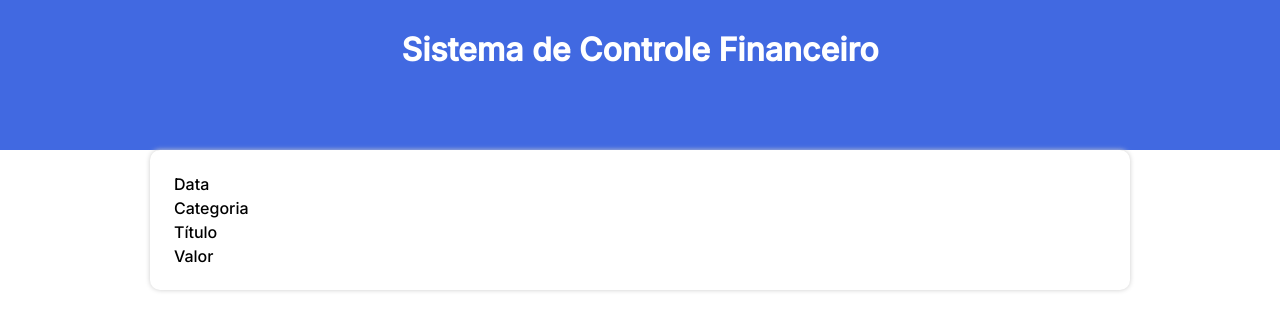
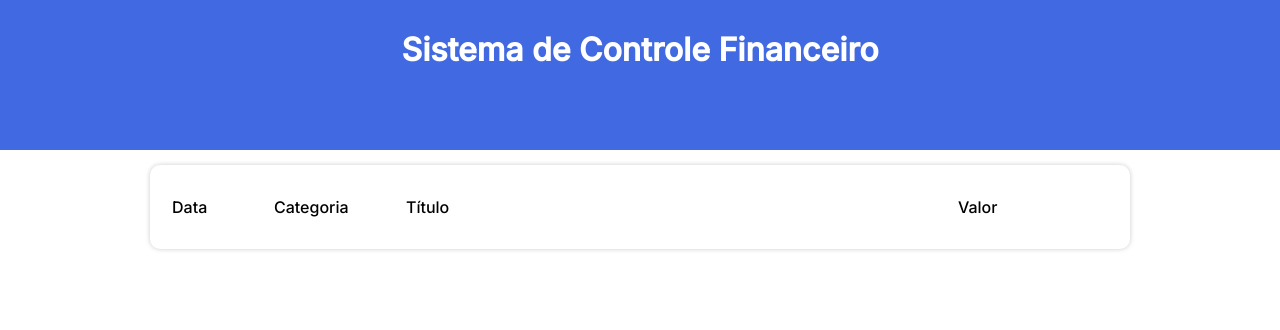
Before and after one commit to pedrogoncaalves/personal-finance-project, a React (Vite) app: page / in a window 1280 px wide. Shown: the top 330 px of the page. Built offline with nearby package versions, Linux system fonts and the light colour scheme.

Commit message:
corrigindo bugs

```diff
--- a/src/App.tsx
+++ b/src/App.tsx
@@ -1,3 +1,4 @@
+
 import { useState, useEffect } from 'react'
 import * as C from './components/App.styles'
 import { Category } from './types/Category'
--- a/src/components/App.styles.ts
+++ b/src/components/App.styles.ts
@@ -4,14 +4,12 @@ import styled from "styled-components";
 
 
 export const Container = styled.div`
-
-
 `
 
 
 export const Header = styled.div`
 background-color: royalblue;
-height: 9.37rem;
+height: 150px;
 text-align: center;
 
 `
@@ -27,5 +25,4 @@ margin: auto;
 max-width: 980px;
 margin-bottom: 50px;
 
-
 `
--- a/src/components/TableArea/index.tsx
+++ b/src/components/TableArea/index.tsx
@@ -5,11 +5,10 @@ export const TableArea = () => {
         <C.Table>
             <thead>
                 <tr>
-                    <C.TableHeadColumn>Data</C.TableHeadColumn>
-                    <C.TableHeadColumn>Categoria</C.TableHeadColumn>
+                <C.TableHeadColumn width={100}>Data</C.TableHeadColumn>
+                    <C.TableHeadColumn width={130}>Categoria</C.TableHeadColumn>
                     <C.TableHeadColumn>Título</C.TableHeadColumn>
-                    <C.TableHeadColumn>Valor</C.TableHeadColumn>
-
+                    <C.TableHeadColumn width={150}>Valor</C.TableHeadColumn>
                 </tr>
 
             </thead>
--- a/src/components/TableArea/styles.ts
+++ b/src/components/TableArea/styles.ts
@@ -9,10 +9,16 @@ background-color: #FFF;
 padding: 20px;
 box-shadow: 0px 0px 5px #CCC;
 border-radius: 10px;
+margin-top: 15px;
+
+
 
 `
-
-export const TableHeadColumn = styled.table`
-text-align: center;
+// Passando props para componentes estilizados
+export const TableHeadColumn = styled.th<{ width?: number}>`
+width: ${props =>  props.width ? `${props.width}px` : 'auto'};
+padding: 10px 0;
+text-align: left;
+font-weight: normal;
 
 `
--- a/src/main.css
+++ b/src/main.css
@@ -1,11 +1,10 @@
-html, body {
-    margin: 0;
-    padding: 0;
-    font-family: 'Inter';
+@import url('https://fonts.googleapis.com/css2?family=Inter:wght@500&family=Montserrat:wght@300&family=Poppins:wght@200;300&family=Questrial&family=Ubuntu:ital,wght@0,300;0,500;1,300;1,400&display=swap');
 
 
 
-  }
+ html, body {
+  font-family: 'Inter';
+  margin:0;
+  padding: 0;
 
-
-@import url('https://fonts.googleapis.com/css2?family=Inter:wght@500&family=Montserrat:wght@300&family=Poppins:wght@200;300&family=Questrial&family=Ubuntu:ital,wght@0,300;0,500;1,300;1,400&display=swap');
+ }
```
